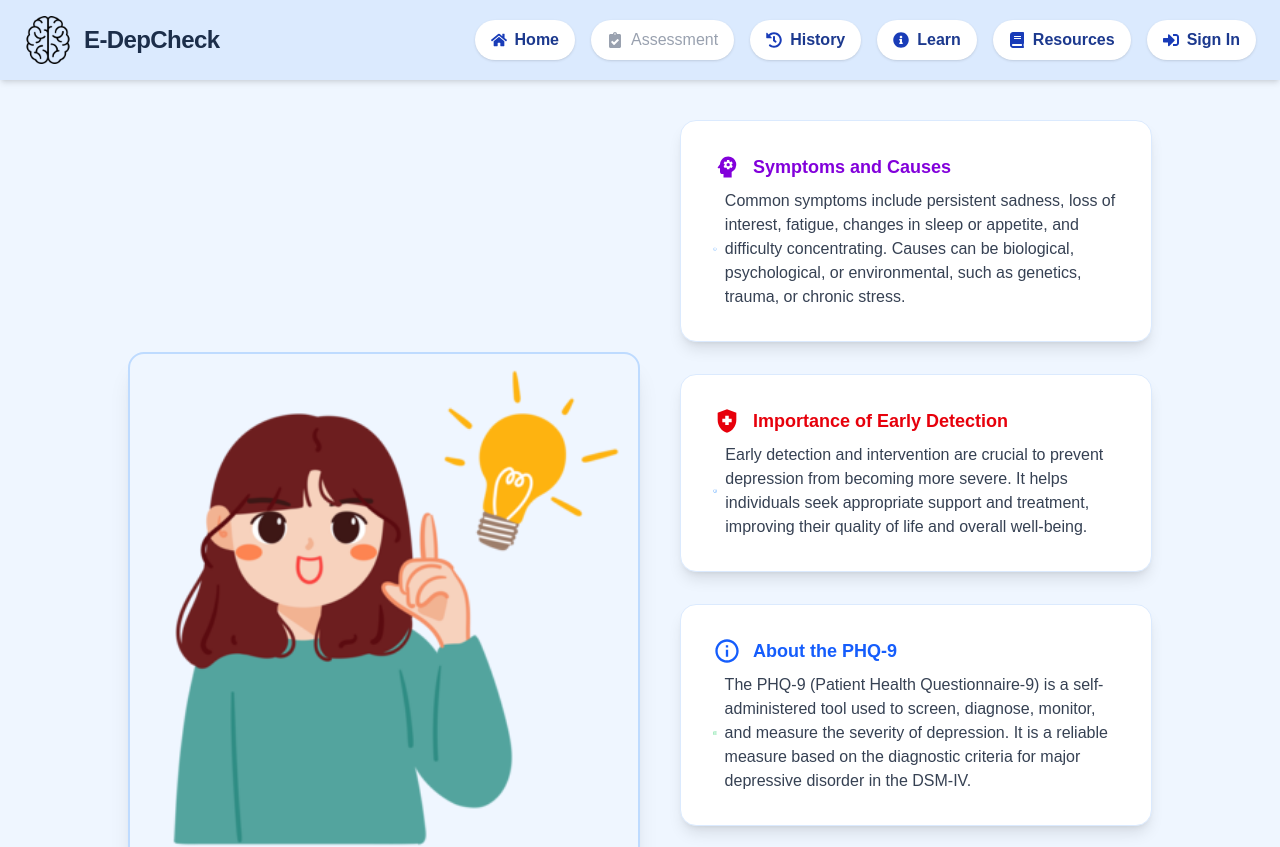
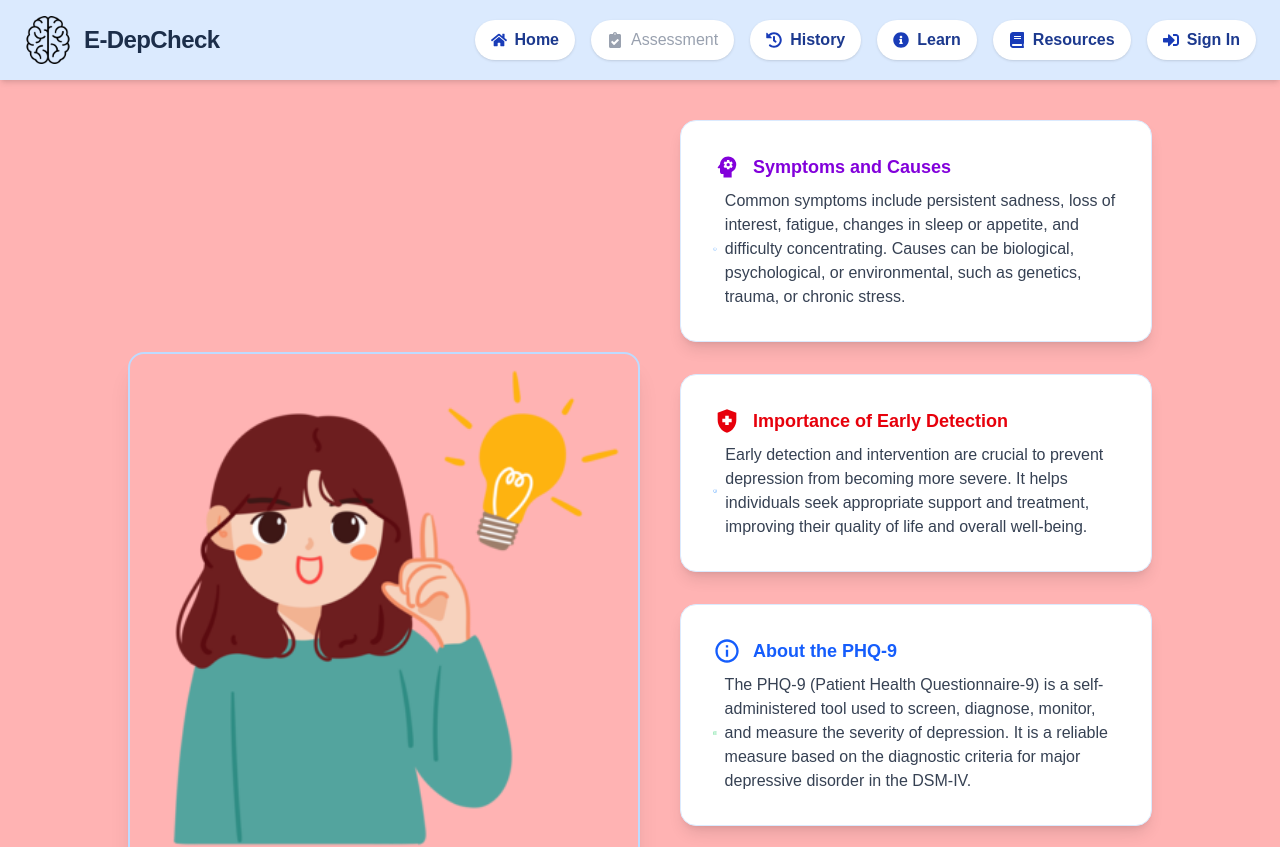
Before and after one commit to Mikey2035/edepcheck_web, a Next.js app: page /pages/learnmore in a window 1280 px wide. Shown: the top 847 px of the page. Built offline with nearby package versions, Linux system fonts and the light colour scheme; no server answers; the database is empty.

Commit message:
Update page.tsx

```diff
--- a/src/app/pages/learnmore/page.tsx
+++ b/src/app/pages/learnmore/page.tsx
@@ -16,7 +16,7 @@ export default function LearnMorePage() {
   return (
     <>
       <Header />
-      <div className="bg-blue-50 min-h-screen py-10 px-4 flex items-center justify-center">
+      <div className="bg-[#FFB3B3] min-h-screen py-10 px-4 flex items-center justify-center">
         <div className="max-w-5xl w-full flex flex-col md:flex-row gap-10 items-center justify-center">
           {/* Left: Banner Image */}
           <div className="w-full md:w-1/2 h-72 md:h-[32rem] relative rounded-2xl overflow-hidden shadow-xl border-2 border-blue-200 flex-shrink-0">
```
